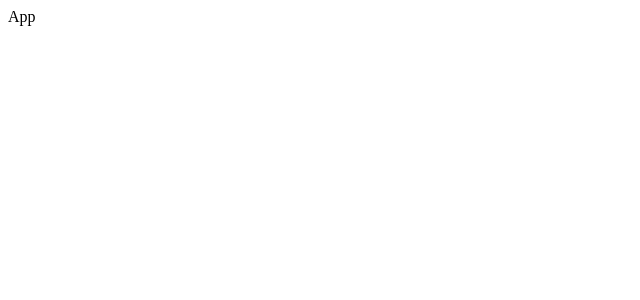
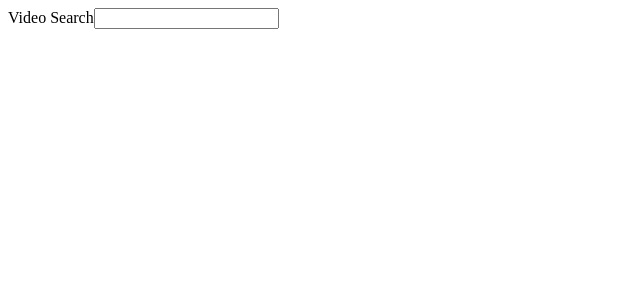
Before and after one commit to BhavanaReddyB/VideoSearch, a React (Create React App) app: page / in a window 1280 px wide. Shown: the top 300 px of the page, without its empty margins (0-640 px from the left). Built offline with nearby package versions, Linux system fonts and the light colour scheme.

Commit message:
Added Search bar to app

```diff
--- a/src/components/App.js
+++ b/src/components/App.js
@@ -1,8 +1,14 @@
 import React from 'react';
+import SearchBar from './SearchBar';
 
 class App extends React.Component{
     render(){
-        return <div>App</div>;
+        return (
+            // Adds gutter around the search bar on either side
+            <div className="ui container">
+                <SearchBar/>
+            </div>
+        );
     }
 }
 
```
